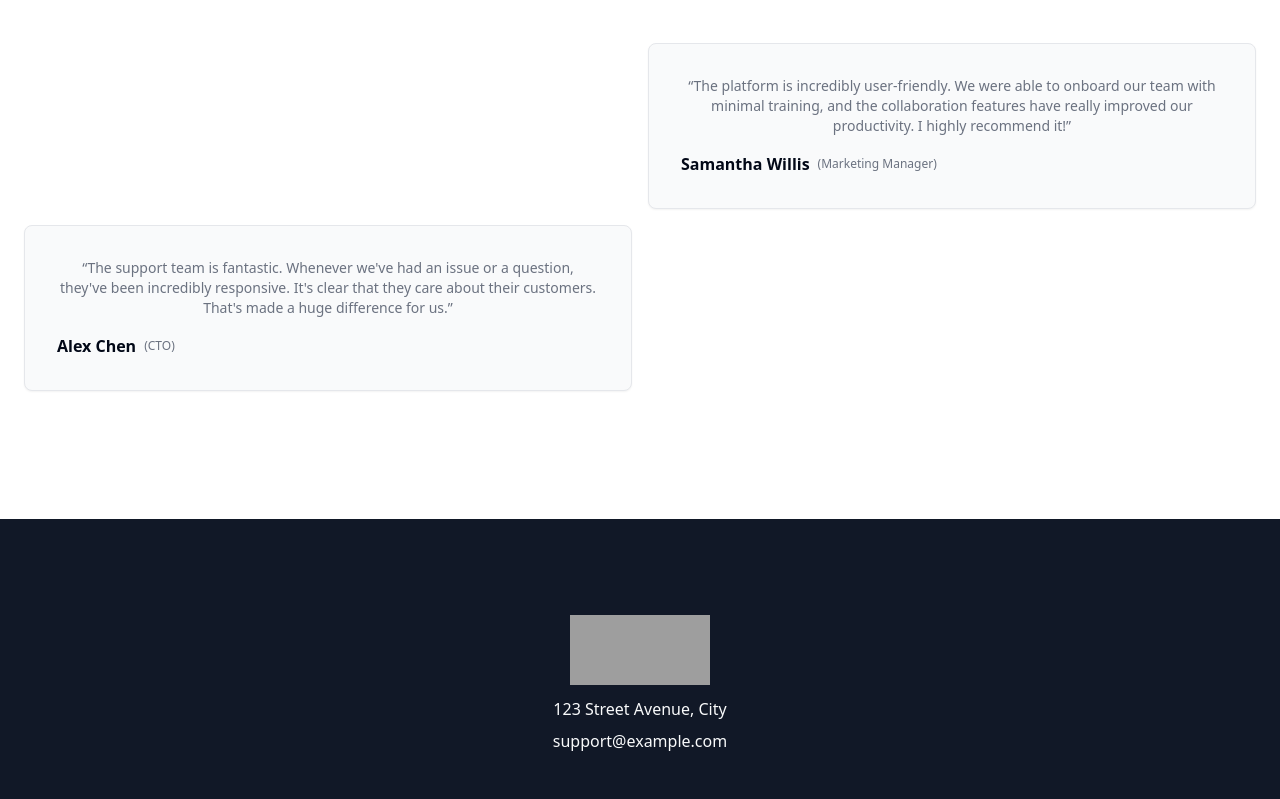
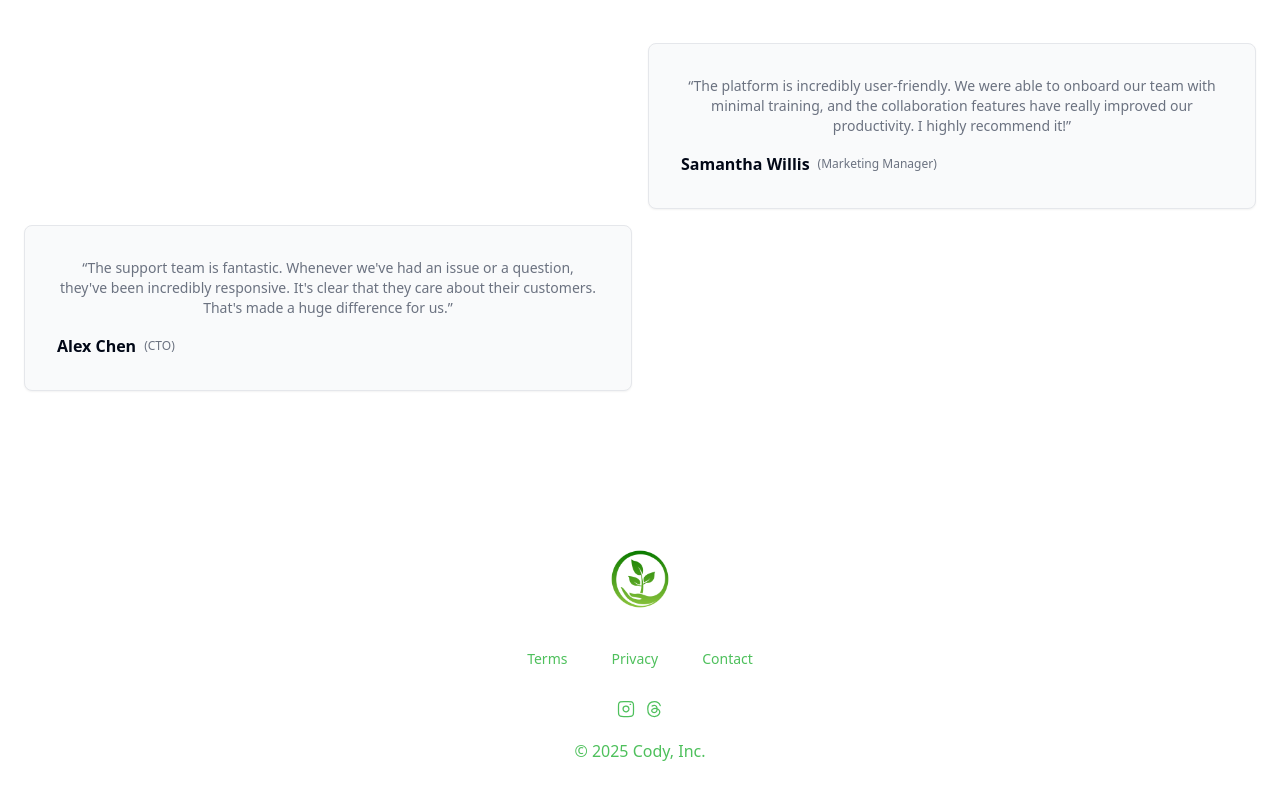
Before and after one commit to devansh-dek/CrisisBridge, a React (Vite) app in the folder client/: page /about in a window 1280 px wide. Shown: the part 2762-3561 px from the top of the page. Built offline with nearby package versions, Linux system fonts and the light colour scheme; no server answers; grey boxes are pictures that could not be loaded.

Commit message:
feat : add footer

```diff
--- /dev/null
+++ b/client/src/components/footer.jsx
@@ -0,0 +1,55 @@
+import logo from "../assets/logo.png";
+import { Button } from "./ui/button";
+
+function Footer() {
+  return (
+    <footer className=" w-full flex flex-col gap-5 py-5 justify-center items-center">
+      <div>
+        <img className="w-[80px]" src={logo} />
+      </div>
+      <div className="flex justify-center items-center gap-3">
+        <Button variant="link">Terms</Button>
+        <Button variant="link">Privacy</Button>
+        <Button variant="link">Contact</Button>
+      </div>
+      <div className="flex justify-center items-center gap-2">
+        <a href="#" className="text-primary">
+          <svg
+            width="24"
+            height="24"
+            fill="none"
+            stroke="currentColor"
+            stroke-width="1.5"
+            viewBox="0 0 24 24"
+            stroke-linecap="round"
+            stroke-linejoin="round"
+            xmlns="http://www.w3.org/2000/svg"
+            className="size-5"
+          >
+            <path d="M15.462 11.487a3.5 3.5 0 1 1-6.925 1.026 3.5 3.5 0 0 1 6.925-1.026M17 6.5h.5"></path>
+            <path d="M3 9.4c0-2.24 0-3.36.436-4.216a4 4 0 0 1 1.748-1.748C6.04 3 7.16 3 9.4 3h5.2c2.24 0 3.36 0 4.216.436a4 4 0 0 1 1.748 1.748C21 6.04 21 7.16 21 9.4v5.2c0 2.24 0 3.36-.436 4.216a4 4 0 0 1-1.748 1.748C17.96 21 16.84 21 14.6 21H9.4c-2.24 0-3.36 0-4.216-.436a4 4 0 0 1-1.748-1.748C3 17.96 3 16.84 3 14.6z"></path>
+          </svg>
+        </a>
+        <a href="#" className="text-primary">
+          <svg
+            width="24"
+            height="24"
+            fill="none"
+            stroke="currentColor"
+            stroke-width="1.5"
+            viewBox="0 0 24 24"
+            stroke-linecap="round"
+            stroke-linejoin="round"
+            xmlns="http://www.w3.org/2000/svg"
+            className="size-5"
+          >
+            <path d="M9.77 8.515c2.23-1.812 5.444-.845 5.823 2.135.403 3.163-.4 5.67-3.52 5.67-2.895 0-2.806-2.52-2.806-2.52 0-2.7 4.589-3.06 7.262-1.71 4.9 3.15 1.336 8.91-4.01 8.91C8.09 21 4.5 18.75 4.5 12s3.59-9 8.02-9c3.125 0 5.944 1.626 6.98 4.879"></path>
+          </svg>
+        </a>
+      </div>
+      <div className="text-primary">© 2025 Cody, Inc.</div>
+    </footer>
+  );
+}
+
+export default Footer;
--- a/client/src/components/layout.jsx
+++ b/client/src/components/layout.jsx
@@ -1,13 +1,15 @@
 import { Outlet } from "react-router-dom";
 import Navbar from "./Navbar";
+import Footer from "./footer";
 
 const Layout = () => {
   return (
     <div className="flex flex-col w-full">
-        <Navbar />
-        <Outlet />
+      <Navbar />
+      <Outlet />
+      <Footer />
     </div>
-  )
-}
+  );
+};
 
 export default Layout;
--- a/client/src/pages/About.jsx
+++ b/client/src/pages/About.jsx
@@ -154,24 +154,6 @@ function About() {
           </div>
         </section>
       </main>
-      <footer className="w-full py-12 md:py-24 bg-gray-900">
-        <div className="container grid items-center justify-center gap-4 px-4 text-center md:px-6 lg:gap-10">
-          <div className="space-y-3">
-            <img
-              src="/placeholder.svg"
-              width="140"
-              height="70"
-              alt="Logo"
-              className="mx-auto"
-              style={{ aspectRatio: "140/70", objectFit: "cover" }}
-            />
-            <div className="space-y-2 text-gray-50 md:text-base lg:text-sm xl:text-base dark:text-gray-950">
-              <p>123 Street Avenue, City</p>
-              <p>support@example.com</p>
-            </div>
-          </div>
-        </div>
-      </footer>
     </>
   );
 }
```
